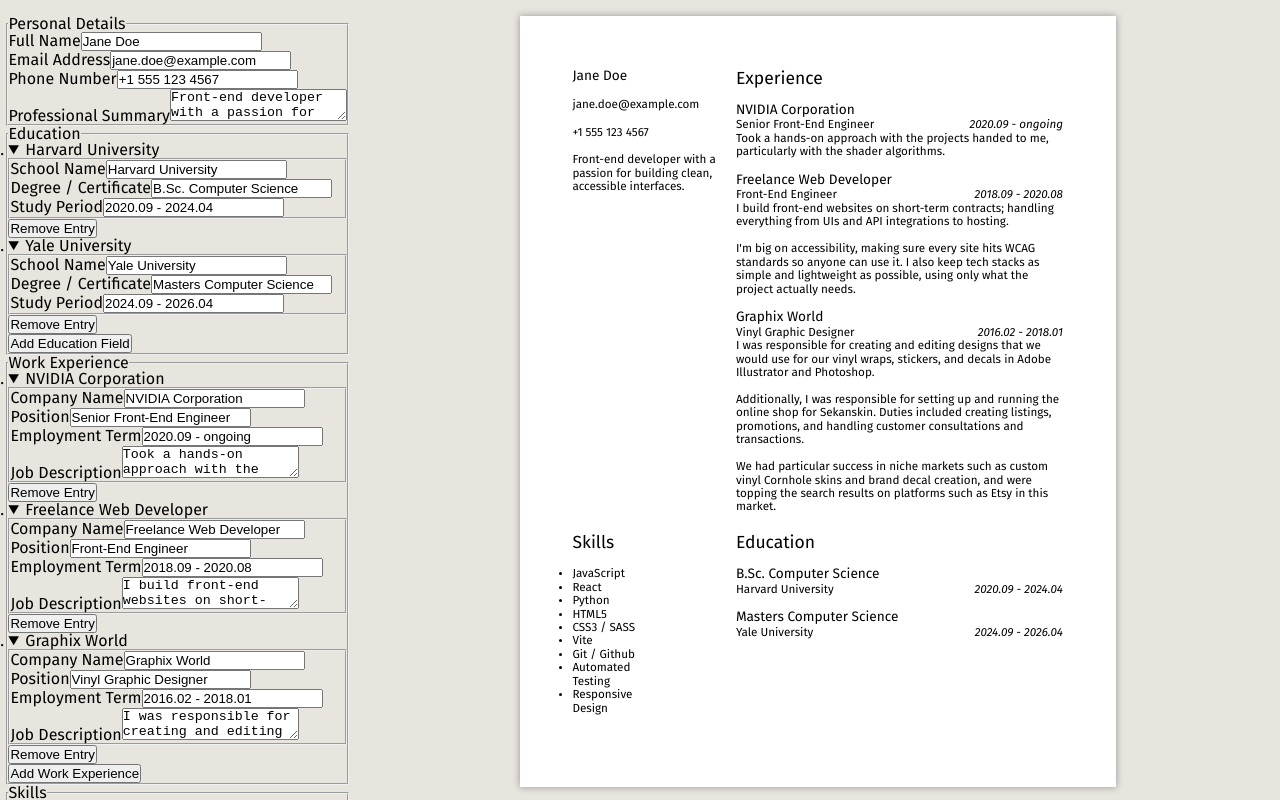
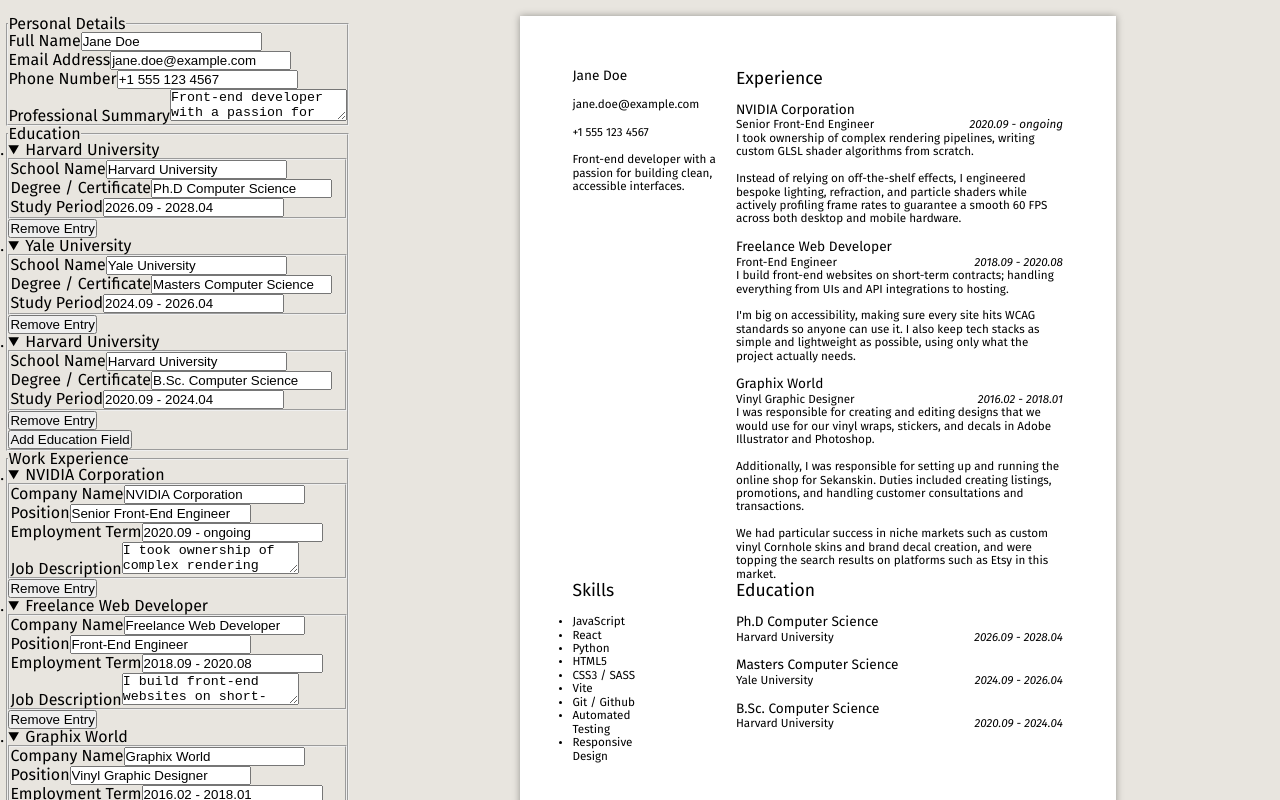
Before and after one commit to Long-Hold/odin-cv-application, a React (Vite) app: page / in a window 1280 px wide. Shown: the top 800 px of the page. Built offline with nearby package versions, Linux system fonts and the light colour scheme.

Commit message:
feat: add aditional resume data entries

```diff
--- a/src/constants/sampleResumeData.js
+++ b/src/constants/sampleResumeData.js
@@ -9,14 +9,20 @@ export const sampleResumeData = {
     {
       id: crypto.randomUUID(),
       [EDUCATION_KEYS.SCHOOL_NAME]: "Harvard University",
-      [EDUCATION_KEYS.DEGREE]: "B.Sc. Computer Science",
-      [EDUCATION_KEYS.DATE_RANGE]: "2020.09 - 2024.04",
+      [EDUCATION_KEYS.DEGREE]: "Ph.D Computer Science",
+      [EDUCATION_KEYS.DATE_RANGE]: "2026.09 - 2028.04",
     },
     {
       id: crypto.randomUUID(),
       [EDUCATION_KEYS.SCHOOL_NAME]: "Yale University",
       [EDUCATION_KEYS.DEGREE]: "Masters Computer Science",
       [EDUCATION_KEYS.DATE_RANGE]: "2024.09 - 2026.04",
+    },
+    {
+      id: crypto.randomUUID(),
+      [EDUCATION_KEYS.SCHOOL_NAME]: "Harvard University",
+      [EDUCATION_KEYS.DEGREE]: "B.Sc. Computer Science",
+      [EDUCATION_KEYS.DATE_RANGE]: "2020.09 - 2024.04",
     },
   ],
   [RESUME_KEYS.WORK_EXPERIENCE]: [
@@ -25,7 +31,9 @@ export const sampleResumeData = {
       [WORK_EXPERIENCE_KEYS.COMPANY_NAME]: "NVIDIA Corporation",
       [WORK_EXPERIENCE_KEYS.POSITION]: "Senior Front-End Engineer",
       [WORK_EXPERIENCE_KEYS.DATE_RANGE]: "2020.09 - ongoing",
-      [WORK_EXPERIENCE_KEYS.JOB_DESCRIPTION]: "Took a hands-on approach with the projects handed to me, particularly with the shader algorithms.",
+      [WORK_EXPERIENCE_KEYS.JOB_DESCRIPTION]: `I took ownership of complex rendering pipelines, writing custom GLSL shader algorithms from scratch.
+
+      Instead of relying on off-the-shelf effects, I engineered bespoke lighting, refraction, and particle shaders while actively profiling frame rates to guarantee a smooth 60 FPS across both desktop and mobile hardware.`,
     },
     {
       id: crypto.randomUUID(),
```
